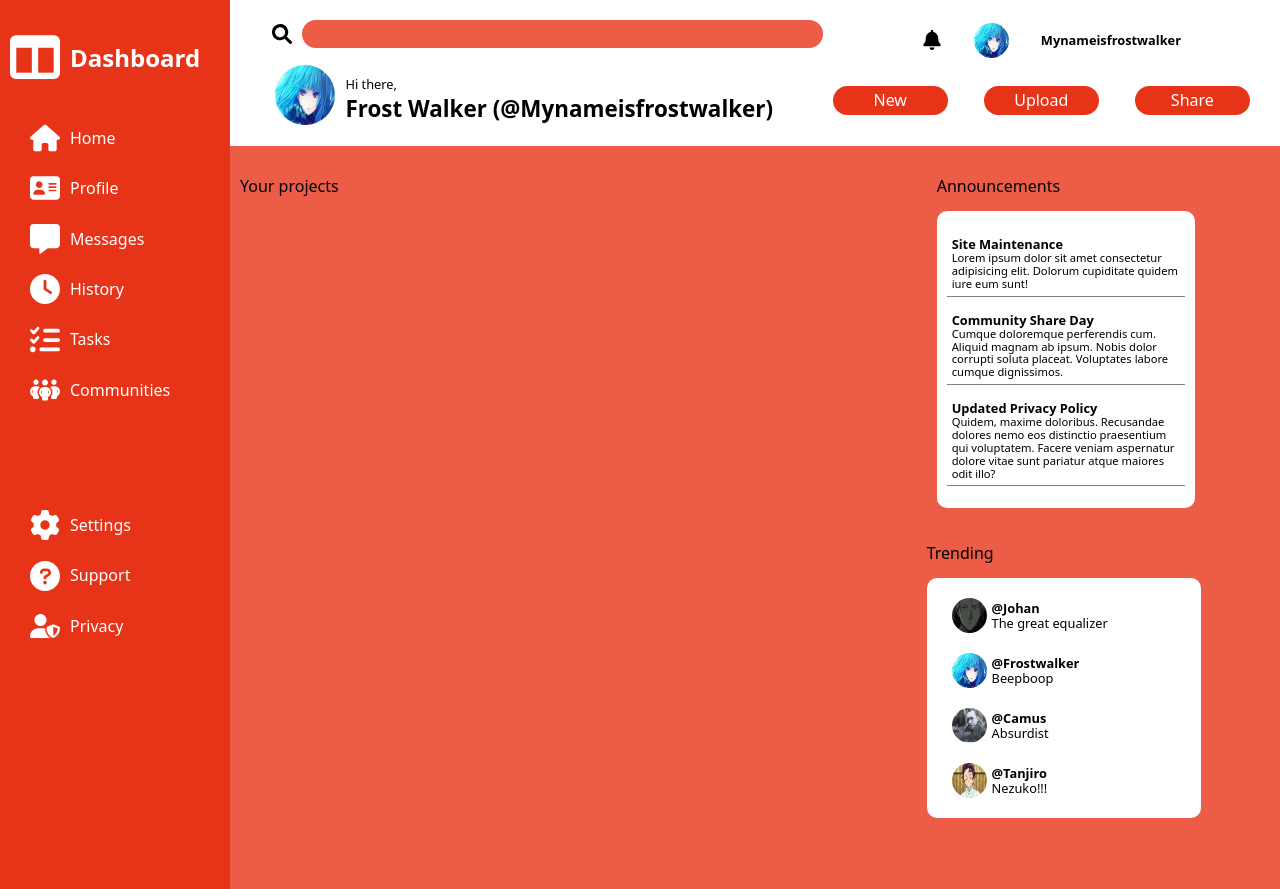
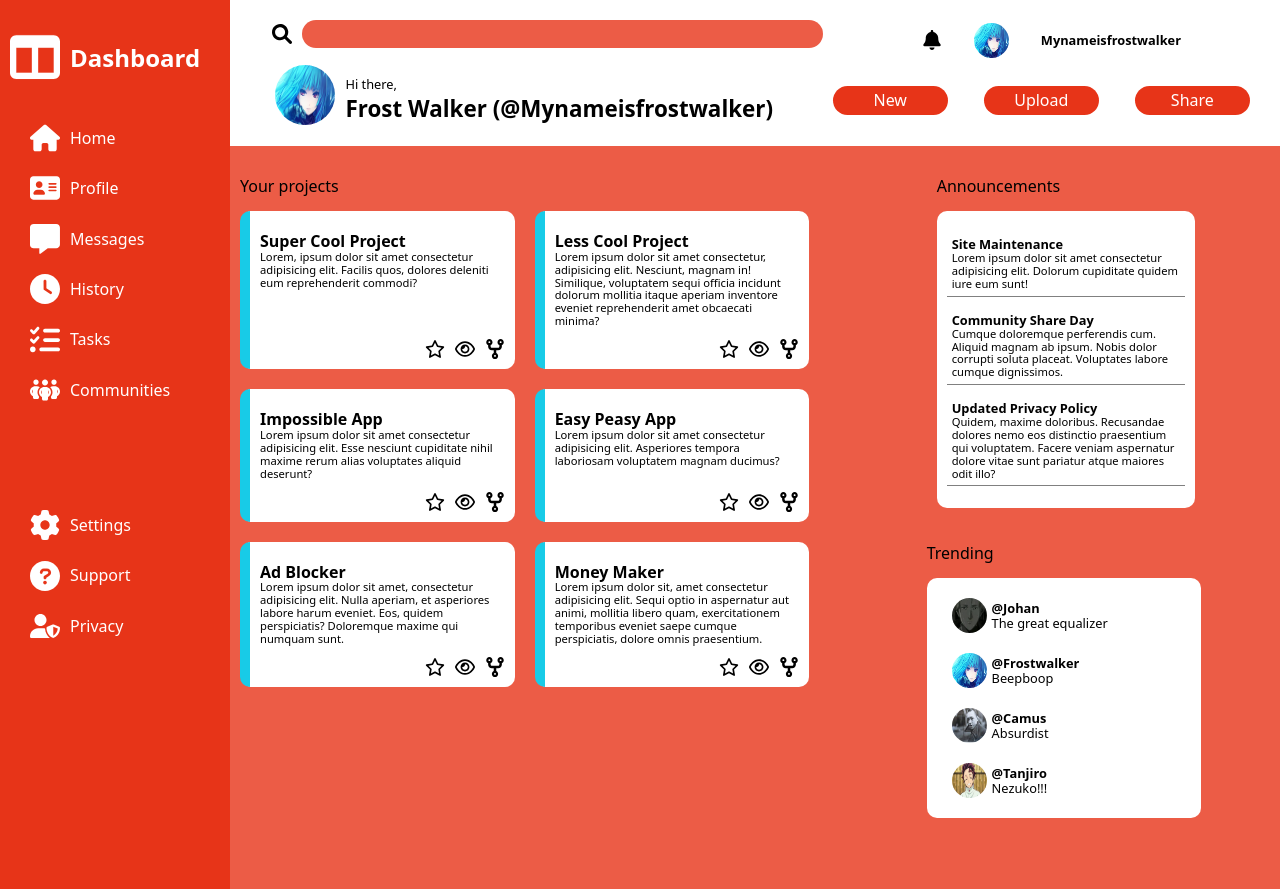
Before and after one commit to Mynameisfrostwalker/Admin-dashboard, a plain HTML site: page index.html in a window 1280 px wide. Drawn offline with Linux system fonts and the light colour scheme.

Commit message:
Style cards section

```diff
--- a/index.html
+++ b/index.html
@@ -109,35 +109,129 @@
         </nav>
 
         <main>
+
             <div class="projects">
+
                 <p>Your projects</p>
-                <div class="cards"></div>
+                <div class="cards">
+
+                    <div class="card">
+                        <p>
+                            Super Cool Project<br/>
+                            Lorem, ipsum dolor sit amet consectetur adipisicing elit.
+                            Facilis quos, dolores deleniti eum reprehenderit commodi?
+                        </p>
+                        <div>
+                            <img src="assets/star-regular.svg" alt="star" class="logo">
+                            <img src="assets/eye-regular.svg" alt="Eye" class="logo">
+                            <img src="assets/code-fork-solid.svg" alt="Usb" class="logo">
+                        </div>
+                    </div>
+
+                    <div class="card">
+                        <p>
+                            Less Cool Project<br/>
+                            Lorem ipsum dolor sit amet consectetur, adipisicing elit.
+                            Nesciunt, magnam in!
+                            Similique, voluptatem sequi officia incidunt dolorum mollitia itaque aperiam inventore eveniet reprehenderit amet obcaecati minima?
+                        </p>
+                        <div>
+                            <img src="assets/star-regular.svg" alt="star" class="logo">
+                            <img src="assets/eye-regular.svg" alt="Eye" class="logo">
+                            <img src="assets/code-fork-solid.svg" alt="Usb" class="logo">
+                        </div>
+                    </div>
+
+                    <div class="card">
+                        <p>
+                            Impossible App<br/>
+                            Lorem ipsum dolor sit amet consectetur adipisicing elit.
+                            Esse nesciunt cupiditate nihil maxime rerum alias voluptates aliquid deserunt?
+                        </p>
+                        <div>
+                            <img src="assets/star-regular.svg" alt="star" class="logo">
+                            <img src="assets/eye-regular.svg" alt="Eye" class="logo">
+                            <img src="assets/code-fork-solid.svg" alt="Usb" class="logo">
+                        </div>
+                    </div>
+
+                    <div class="card">
+                        <p>
+                            Easy Peasy App<br/>
+                            Lorem ipsum dolor sit amet consectetur adipisicing elit.
+                            Asperiores tempora laboriosam voluptatem magnam ducimus?
+                        </p>
+                        <div>
+                            <img src="assets/star-regular.svg" alt="star" class="logo">
+                            <img src="assets/eye-regular.svg" alt="Eye" class="logo">
+                            <img src="assets/code-fork-solid.svg" alt="Usb" class="logo">
+                        </div>
+                    </div>
+
+                    <div class="card">
+                        <p>
+                            Ad Blocker<br/>
+                            Lorem ipsum dolor sit amet, consectetur adipisicing elit.
+                            Nulla aperiam, et asperiores labore harum eveniet.
+                            Eos, quidem perspiciatis? Doloremque maxime qui numquam sunt.
+                        </p>
+                        <div>
+                            <img src="assets/star-regular.svg" alt="star" class="logo">
+                            <img src="assets/eye-regular.svg" alt="Eye" class="logo">
+                            <img src="assets/code-fork-solid.svg" alt="Usb" class="logo">
+                        </div>
+                    </div>
+
+                    <div class="card">
+                        <p>
+                            Money Maker<br/>
+                            Lorem ipsum dolor sit, amet consectetur adipisicing elit.
+                            Sequi optio in aspernatur aut animi, mollitia libero quam, exercitationem temporibus eveniet saepe cumque perspiciatis, dolore omnis praesentium.
+                        </p>
+                        <div>
+                            <img src="assets/star-regular.svg" alt="star" class="logo">
+                            <img src="assets/eye-regular.svg" alt="Eye" class="logo">
+                            <img src="assets/code-fork-solid.svg" alt="Usb" class="logo">
+                        </div>
+                    </div>
+
+                </div>
             </div>
+
             <div class="announcements">
+
                 <p>Announcements</p>
                 <div class="display">
+
                     <p>
                         Site Maintenance<br/>
                         Lorem ipsum dolor sit amet consectetur adipisicing elit.
                         Dolorum cupiditate quidem iure eum sunt!
                     </p>
+
                     <p>
                         Community Share Day<br/>
                         Cumque doloremque perferendis cum.
                         Aliquid magnam ab ipsum. Nobis dolor corrupti soluta placeat.
                         Voluptates labore cumque dignissimos.
                     </p>
+
                     <p>
                         Updated Privacy Policy<br/>
                         Quidem, maxime doloribus.
                         Recusandae dolores nemo eos distinctio praesentium qui voluptatem.
                         Facere veniam aspernatur dolore vitae sunt pariatur atque maiores odit illo?
                     </p>
+
                 </div>
+
             </div>
+
             <div class="trending">
+
                 <p>Trending</p>
                 <div class="display">
+
                     <div>
                         <img src="assets/johan.jpeg" alt="Johan" class="profile-pic logo">
                         <p>
@@ -145,6 +239,7 @@
                             The great equalizer
                         </p>
                     </div>
+
                     <div>
                         <img src="assets/user.jpg" alt="User" class="profile-pic logo">
                         <p>
@@ -152,6 +247,7 @@
                             Beepboop
                         </p>
                     </div>
+
                     <div>
                         <img src="assets/camus.jpeg" alt="Camus" class="profile-pic logo">
                         <p>
@@ -159,6 +255,7 @@
                             Absurdist
                         </p>
                     </div>
+
                     <div>
                         <img src="assets/tanjiro.jpeg" alt="Tanjiro" class="profile-pic logo">
                         <p>
@@ -166,8 +263,10 @@
                             Nezuko!!!
                         </p>
                     </div>
+
                 </div>
             </div>
+
         </main>
 
     </div>
--- a/styles/main.css
+++ b/styles/main.css
@@ -51,6 +51,11 @@ header>div {
     padding: 5px;
     border: none;
     background-color: var(--theme-accent);
+}
+
+#search:focus {
+    outline: none;
+    border: 3px solid var(--theme-secondary-color);
 }
 
 .search-div + div {
@@ -120,6 +125,11 @@ img.profile-pic {
     width: 85%;
 }
 
+.social:hover {
+    background-color: var(--theme-accent);
+    cursor: pointer;
+}
+
 nav {
    background-color: var(--theme-primary-color);
    grid-column: 1 / 2;
@@ -151,6 +161,11 @@ ul {
     grid-template-columns: 1fr 3fr;
     align-items: center;
     gap: 10px;
+}
+
+nav li:hover {
+    background-color: var(--theme-accent);
+    cursor: pointer;
 }
 
 .head img {
@@ -230,3 +245,41 @@ main>div {
     font-weight: bold;
     font-size: 0.8rem;
 }
+
+.cards {
+    display: grid;
+    grid-template-columns: repeat(auto-fit, minmax(200px, 40%));
+    gap: 20px;
+}
+
+.card {
+    border-left: 10px solid var(--theme-secondary-color);
+    background-color: var(--theme-color);
+    border-radius: 10px;
+    padding: 10px;
+    font-size: 0.7rem;
+    display: grid;
+    grid-template: 3fr 1fr;
+}
+
+.card p:first-line {
+    font-size: 1rem;
+    font-weight: bold;
+}
+
+.card img {
+    width: 20px;
+    height: 20px;
+}
+
+.card div {
+    display: grid;
+    grid-template-columns: repeat(3, min-content);
+    justify-content: end;
+    gap: 10px;
+}
+
+.card div > * {
+    justify-self: end;
+    align-self: end;
+}
```
